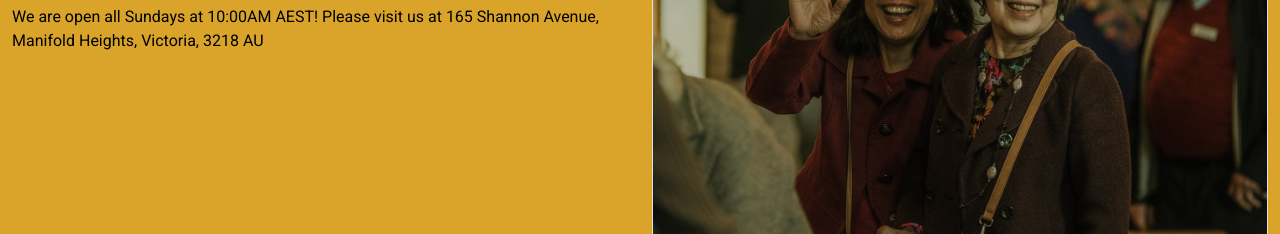
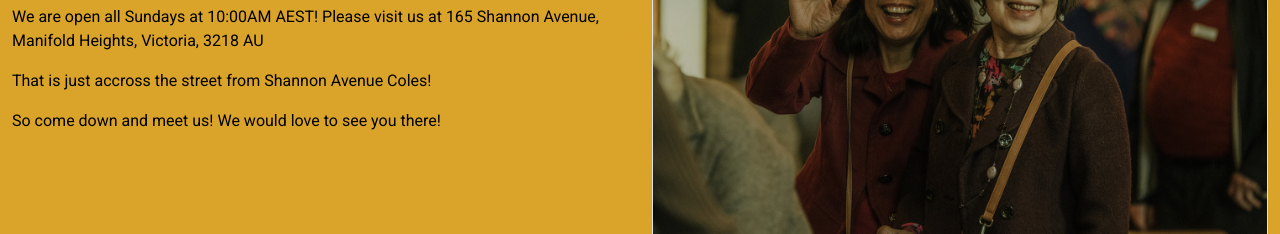
Before and after one commit to Riley-UNI/User-Experience-Design-Prototype-A2, a plain HTML site: page index.html in a window 1280 px wide. Shown: the part 269-503 px from the top of the page. Drawn offline with nearby package versions, Linux system fonts and the light colour scheme.

Commit message:
Added more introductory text to intro-containter

```diff
--- a/index.html
+++ b/index.html
@@ -50,6 +50,8 @@
     <div class="col">
       <h1 class="display-1 fw-bold fs-4xl"> Welcome to Mano Chapel!</h1>
       <p class="fs-2xl mt-6">We are open all Sundays at 10:00AM AEST! Please visit us at 165 Shannon Avenue, Manifold Heights, Victoria, 3218 AU</p>
+      <p class="fs-2xl mt-6">That is just accross the street from Shannon Avenue Coles!</p>
+<p class="fs-2xl mt-6">So come down and meet us! We would love to see you there!</p>
     </div>
     <div class="col">
       <img src="Church_Goers.jpg" class="img-fluid d-block mx-auto object-fit-cover border rounded" style="height: 450px" alt="Photos of Church Goers">
```
